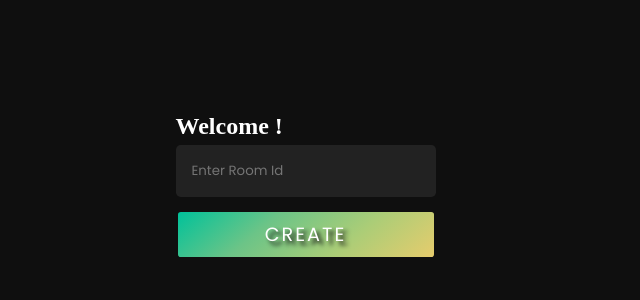
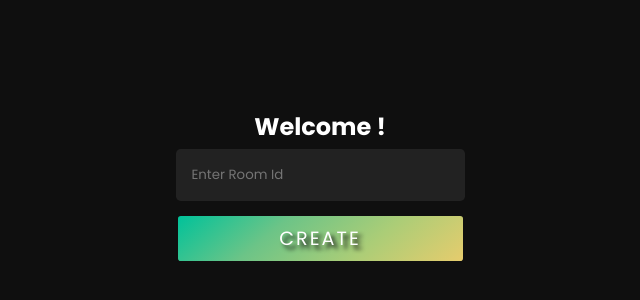
Before and after one commit to codedmachine111/feelix, a React (Create React App) app: page /home in a window 1280 px wide. Shown: the part 210-510 px from the top of the page, without its empty margins (320-960 px from the left). Built offline with nearby package versions, Linux system fonts and the light colour scheme; no server answers.

Commit message:
fix: room routing

```diff
--- a/src/App.js
+++ b/src/App.js
@@ -3,17 +3,11 @@ import { Route, Routes } from "react-router-dom";
 import { LandingPage } from "./pages/LandingPage/LandingPage";
 import { HomePage } from "./pages/HomePage/HomePage";
 import { UserProvider } from "../src/contexts/UserContext/UserContext";
-import { useState } from "react";
 import { AuthPage } from "./pages/AuthPage/AuthPage";
 import { GoogleOAuthProvider } from "@react-oauth/google";
+import { RoomPage } from "./pages/RoomPage/RoomPage";
 
 const App = () => {
-  const [authUser, setAuthUser] = useState({
-    status: false,
-    userId: 0,
-    email: "",
-    username: "",
-  });
 
   return (
     <div className="App">
@@ -25,6 +19,7 @@ const App = () => {
             <Route element={<LandingPage />} path="/"></Route>
             <Route element={<HomePage />} path="/home"></Route>
             <Route element={<AuthPage />} path="/auth"></Route>
+            <Route element={<RoomPage/>} path="/room/:roomId"></Route>
           </Routes>
         </GoogleOAuthProvider>
       </UserProvider>
--- a/src/components/RoomForm/RoomForm.js
+++ b/src/components/RoomForm/RoomForm.js
@@ -1,23 +1,17 @@
 import "./RoomForm.scss";
-import { useEffect, useContext, useState } from "react";
+import { useState, useContext } from "react";
+import { useNavigate } from 'react-router-dom'
 import { Button } from "../Button/Button";
 import axios from "axios";
 import { UserContext } from "../../contexts/UserContext/UserContext";
-import "@livekit/components-styles";
-import { LiveKitRoom, VideoConference } from "@livekit/components-react";
 
 export const RoomForm = () => {
+
   const [roomId, setRoomId] = useState("");
-  const [accessToken, setAccessToken] = useState("");
 
   const { authUser } = useContext(UserContext);
 
-  useEffect(() => {
-    const storedToken = localStorage.getItem("lk-accessToken");
-    if (storedToken) {
-      setAccessToken(storedToken);
-    }
-  }, []);
+  const navigate = useNavigate()
 
   const handleRoomForm = async (e) => {
     e.preventDefault();
@@ -30,18 +24,12 @@ export const RoomForm = () => {
         },
       })
       .then((res) => {
-        setAccessToken(res.data.token);
         localStorage.setItem("lk-accessToken", res.data.token);
       });
+    navigate(`/room/${roomId}`)
   };
-  const handleDisconnect = ()=>{
-    localStorage.removeItem("lk-accessToken");
-    window.location.reload()
-  }
 
   return (
-    <>
-      {!accessToken ? (
     <>
       <form id="room-form" onSubmit={handleRoomForm}>
         <input
@@ -58,23 +46,5 @@ export const RoomForm = () => {
         <Button title={"Create"} type={"submit"} />
       </form>
     </>
-      ) : (
-        <>
-          <LiveKitRoom
-            token={accessToken}
-            audio={true}
-            video={true}
-            serverUrl={process.env.REACT_APP_LIVEKIT_SERVER_URL}
-            connectOptions={{ autoSubscribe: false }}
-            data-lk-theme="default"
-            connect={true}
-            style={{ height: "100vh" }}
-            onDisconnected={handleDisconnect}
-          >
-            <VideoConference />
-          </LiveKitRoom>
-        </>
-      )}
-    </>
   );
 };
--- a/src/components/RoomForm/RoomForm.scss
+++ b/src/components/RoomForm/RoomForm.scss
@@ -11,12 +11,12 @@
       font-family: "Poppins", "sans-serif";
       margin: 0.3rem 0;
       padding: 1rem;
-      width: 90%;
+      width: 100%;
       border-radius: 0.3rem;
     }
 
     .btn {
-      width: 90%;
+      width: 100%;
       text-transform: uppercase;
       letter-spacing: 2px;
       color: #fff;
--- a/src/pages/HomePage/HomePage.js
+++ b/src/pages/HomePage/HomePage.js
@@ -30,7 +30,7 @@ export const HomePage = () => {
           });
         }
       });
-  }, []);
+  }, [setAuthUser]);
 
   return (
     <>
--- a/src/pages/HomePage/HomePage.scss
+++ b/src/pages/HomePage/HomePage.scss
@@ -0,0 +1,15 @@
+.homepage-container{
+    display: flex;
+    justify-content: center;
+    align-items: center;
+    font-family: 'Poppins', 'sans-serif';
+    flex-direction: column;
+    width: 100%;
+    min-height: 100vh;
+    height: auto;
+
+    h2{
+        width: 100%;
+        text-align: center;
+    }
+}
--- /dev/null
+++ b/src/pages/RoomPage/RoomPage.js
@@ -0,0 +1,46 @@
+import "./RoomPage.scss";
+import { useState, useEffect } from "react";
+import { useNavigate, useParams } from "react-router-dom";
+import "@livekit/components-styles";
+import { LiveKitRoom, VideoConference } from "@livekit/components-react";
+
+export const RoomPage = () => {
+  const [accessToken, setAccessToken] = useState("");
+
+  const navigate = useNavigate();
+
+  const { roomId } = useParams();
+
+  useEffect(() => {
+    const storedToken = localStorage.getItem("lk-accessToken");
+    if (storedToken) {
+      setAccessToken(storedToken);
+    }
+  }, []);
+
+  const handleDisconnect = () => {
+    //localStorage.removeItem("lk-accessToken");
+    navigate("/home");
+  };
+
+  return (
+    <>
+      <div className="roompage-container">
+        <h2>Room name: {roomId}</h2>
+        <LiveKitRoom
+          token={accessToken}
+          audio={true}
+          video={true}
+          serverUrl={process.env.REACT_APP_LIVEKIT_SERVER_URL}
+          connectOptions={{ autoSubscribe: false }}
+          data-lk-theme="default"
+          connect={true}
+          style={{ height: "100vh" }}
+          onDisconnected={handleDisconnect}
+        >
+          <VideoConference />
+        </LiveKitRoom>
+      </div>
+    </>
+  );
+};
```
Also changed, not shown: src/pages/RoomPage/RoomPage.scss (added). Lines whose indentation alone changed are shown as unchanged.
